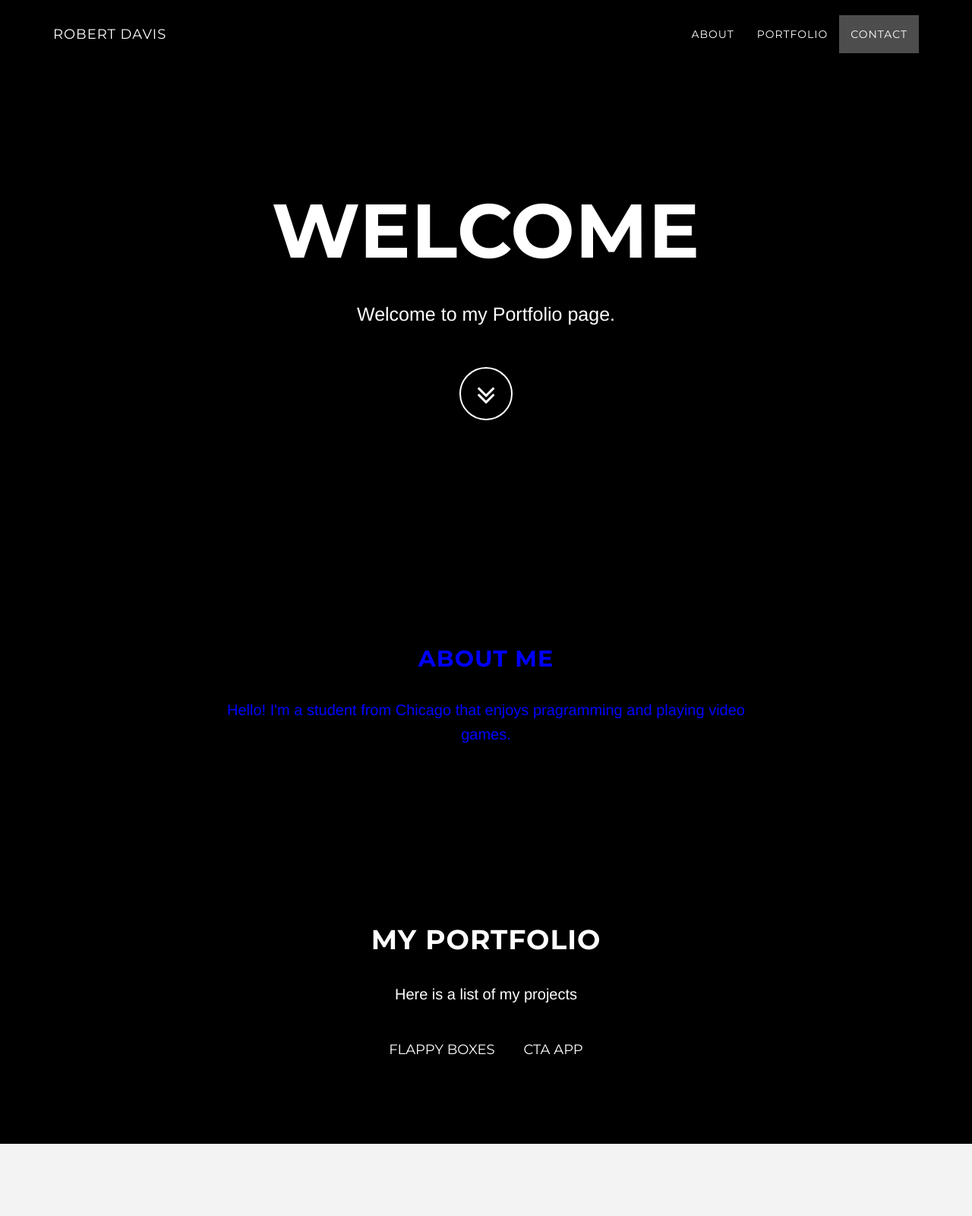
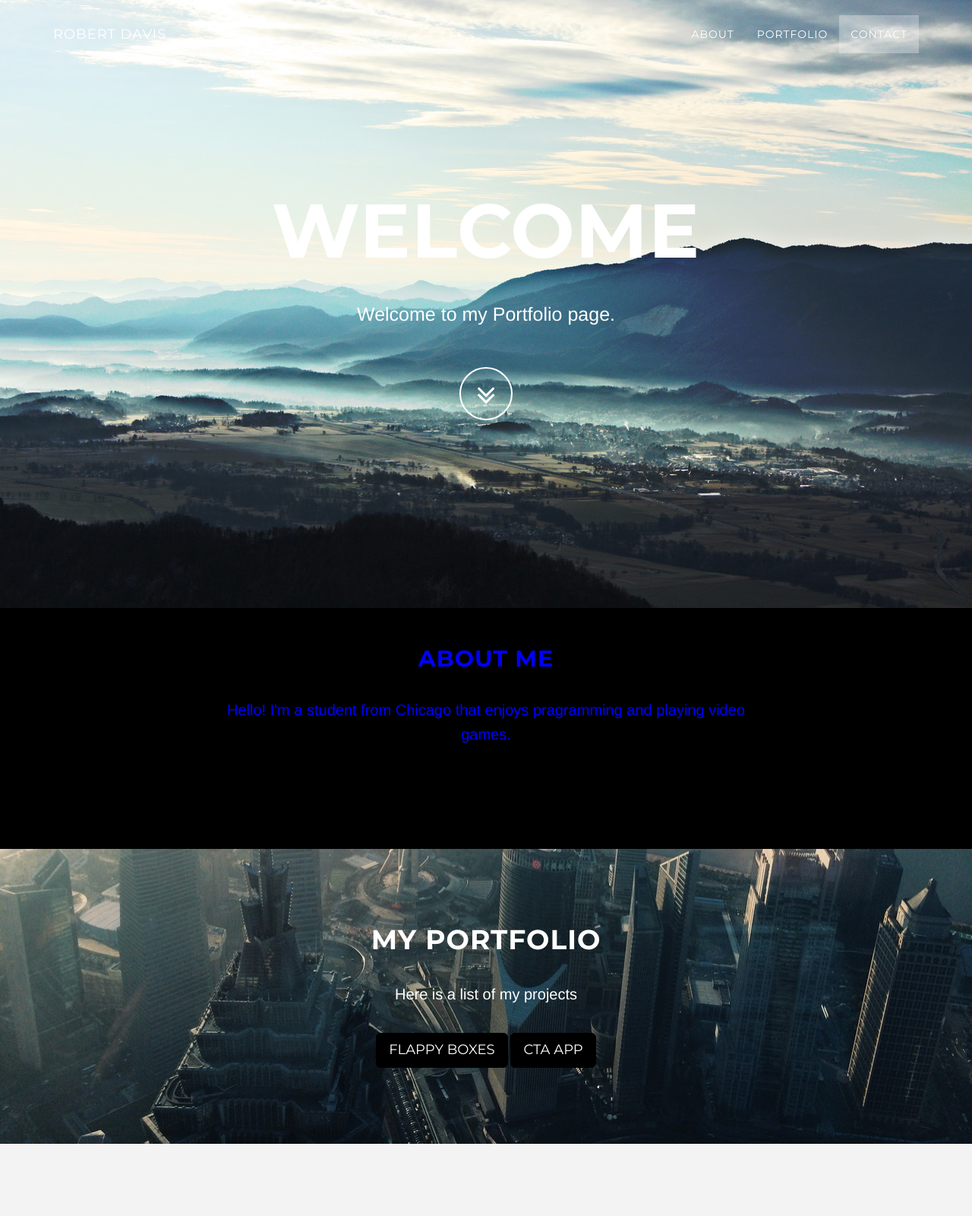
Before and after one commit to stardestroyer85/stardestroyer85.github.io, a plain HTML site: page index.html in a window 1280 px wide. Shown: the top 1600 px of the page at 76% size. Drawn offline with Linux system fonts and the light colour scheme; a script that the page names is missing.

Commit message:
Update portfolio.css
Changed Image links

```diff
--- a/css/portfolio.css
+++ b/css/portfolio.css
@@ -136,7 +136,7 @@ a:focus {
     padding: 100px 0;
     text-align: center;
     color: #fff;
-    background: url(../img/city.jpg) no-repeat bottom center scroll;
+    background: url(../img/city.jpeg) no-repeat bottom center scroll;
     background-color: #000;
     -webkit-background-size: cover;
     -moz-background-size: cover;
@@ -255,7 +255,7 @@ a:focus {
     height:auto;
     padding: 0;
     color: #fff;
-    background: url(../img/city2.jpg) no-repeat bottom center scroll;
+    background: url(../img/city2.jpeg) no-repeat bottom center scroll;
     background-color: #000;
     -webkit-background-size: cover;
     -moz-background-size: cover;
```
